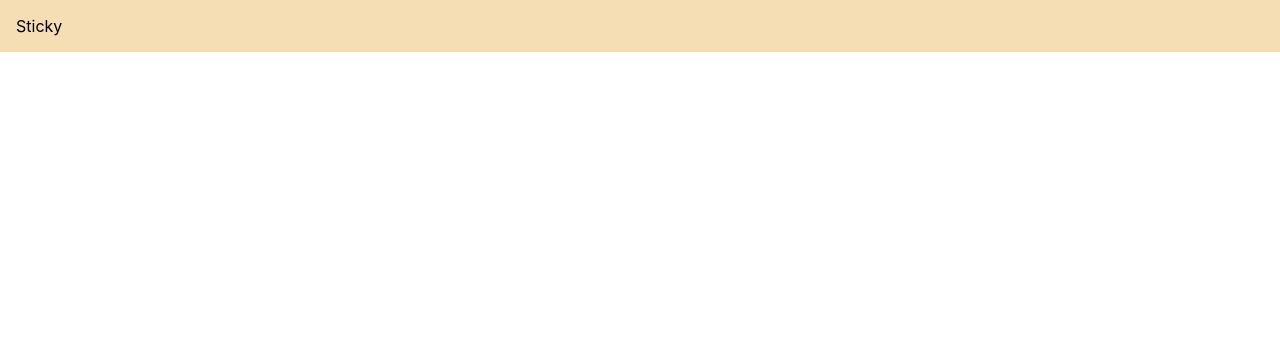
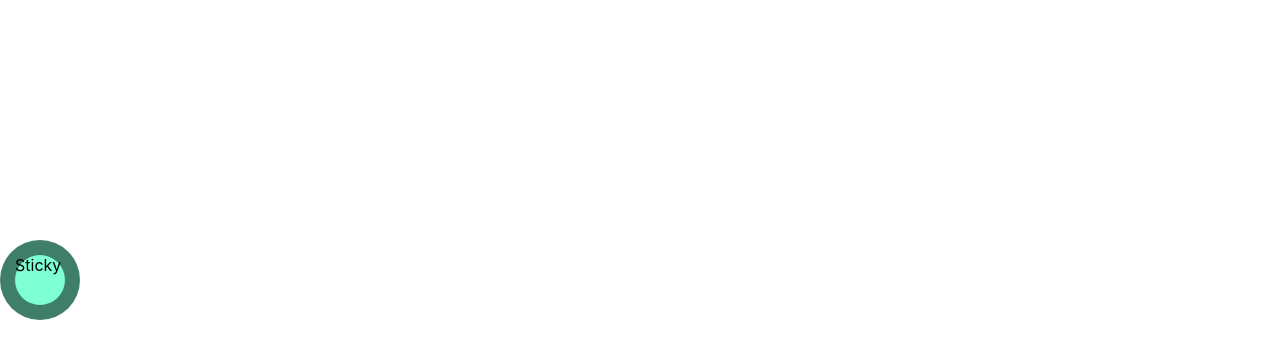
Before and after one commit to taegeun1111/react_study, a React (Create React App) app: page / in a window 1280 px wide. Shown: the top 358 px of the page. Built offline with nearby package versions, Linux system fonts and the light colour scheme; the HTML template or start-up script is replaced by a standard one.

Commit message:
20230819 #3 Mixin Group parameter

```diff
--- a/src/App.js
+++ b/src/App.js
@@ -1,26 +1,28 @@
 import styled, {createGlobalStyle, css} from "styled-components"
 
-const Sticky = css`
-  position: fixed;
-  background-color: wheat;
-  transition: all 0.6s ease-in-out;
-  padding: 1rem;
+const RingVariant = (radius, stroke = 10) => css`
+  position: absolute;
+  border-radius: 50%;
+  height: ${radius *2}px;
+  width: ${radius * 2}px;
+  border: ${stroke}px solid rgba(0,0,0,0.5);
 `
 
-const Navigation = styled.nav`
+const ShapeRing = styled.div`
+  ${RingVariant(40,15)};
+  top: 30%;
   left: 0;
-  top: 0;
-  right: 0;
-  z-index: 100;
-  ${Sticky}
+  background-color: aquamarine;
 `
+
+
 
 function App() {
   return (
     <>
-      <Navigation>
+      <ShapeRing>
         Sticky
-      </Navigation>
+      </ShapeRing>
     </>
   )
 }
```
